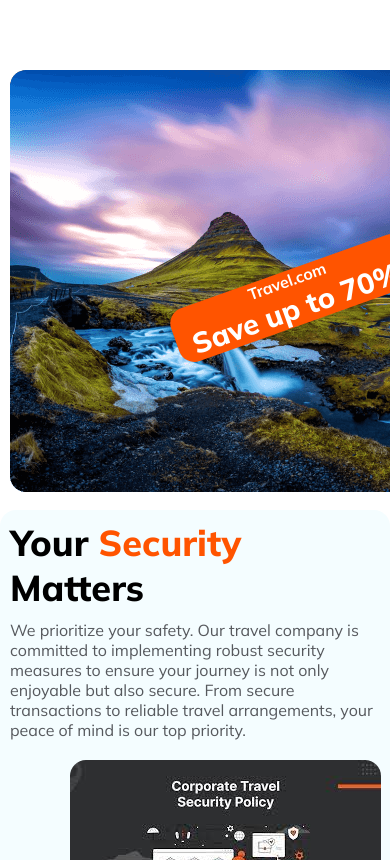
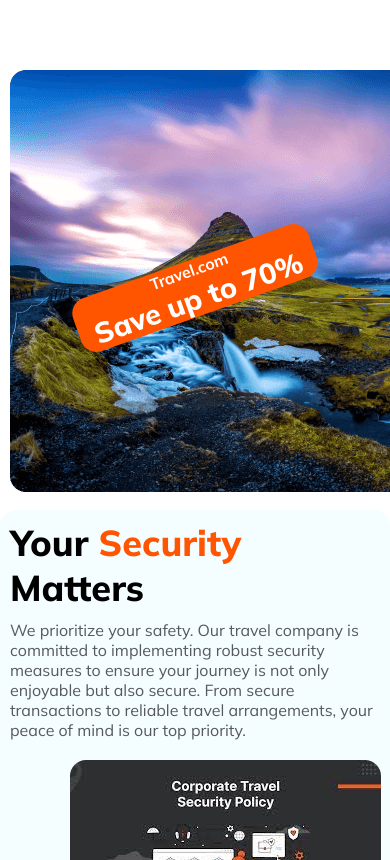
Before and after one commit to mdrashed62/assignment-two-with-travel, a plain HTML site: page index.html in a window 390 px wide. Shown: the part 6678-7538 px from the top of the page. Drawn offline with Linux system fonts and the light colour scheme.

Commit message:
Update style.css

```diff
--- a/Styles/style.css
+++ b/Styles/style.css
@@ -655,14 +655,14 @@ img {
         margin-left: 70px;
     }
 
-    /* .last-img{
-        max-width:50%;
-        margin-right: 200px;
-    } */
+     .last-img{
+        max-width:100%;
+
+     }
      .discount{
          width:250px;
-        top: 210px;
-        left: 108%;
+        top: 200px;
+        left: 45%;
     }
     .discount h5{
         font-size:1rem;
@@ -765,7 +765,7 @@ img {
 
 .security h3, p, img {
     margin: 10px 10px;
-    max-width: 485px;
+    max-width: 100%;
     margin-left: 0px;
 }
 .description{
```
